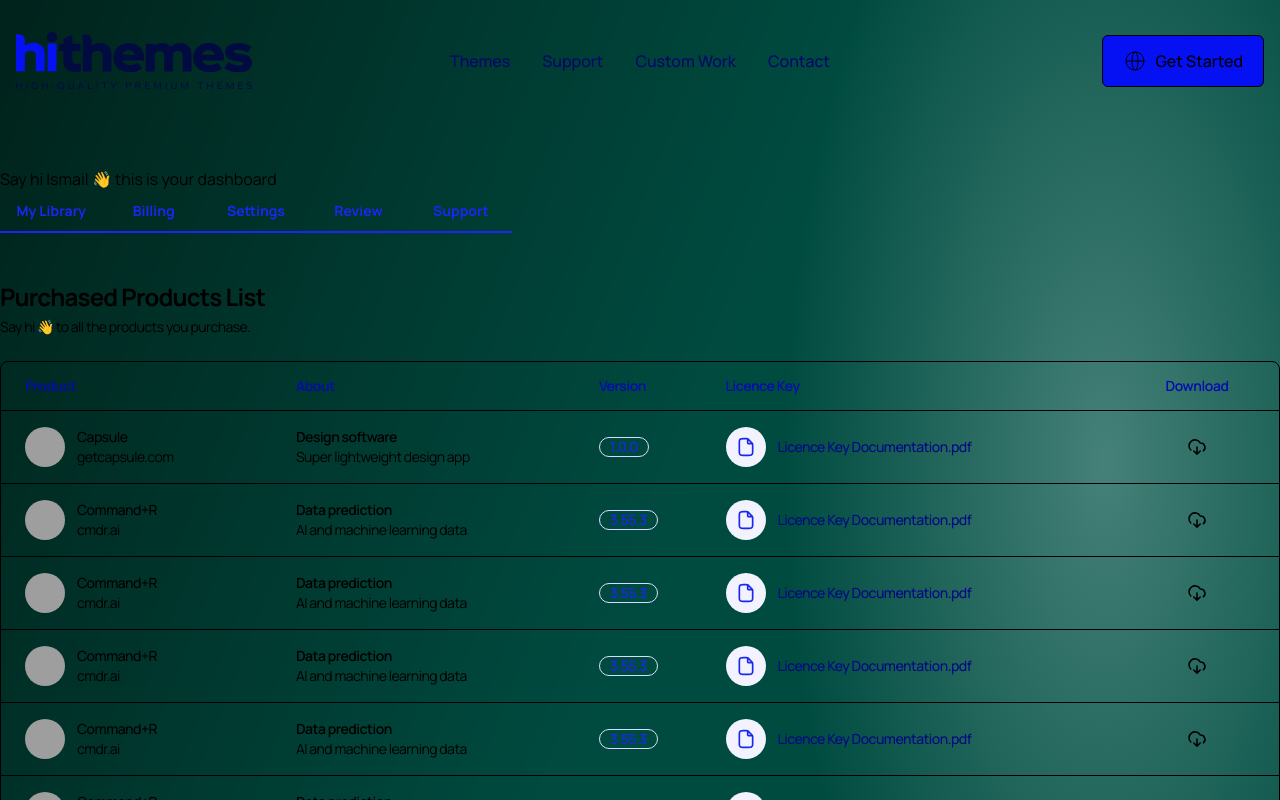
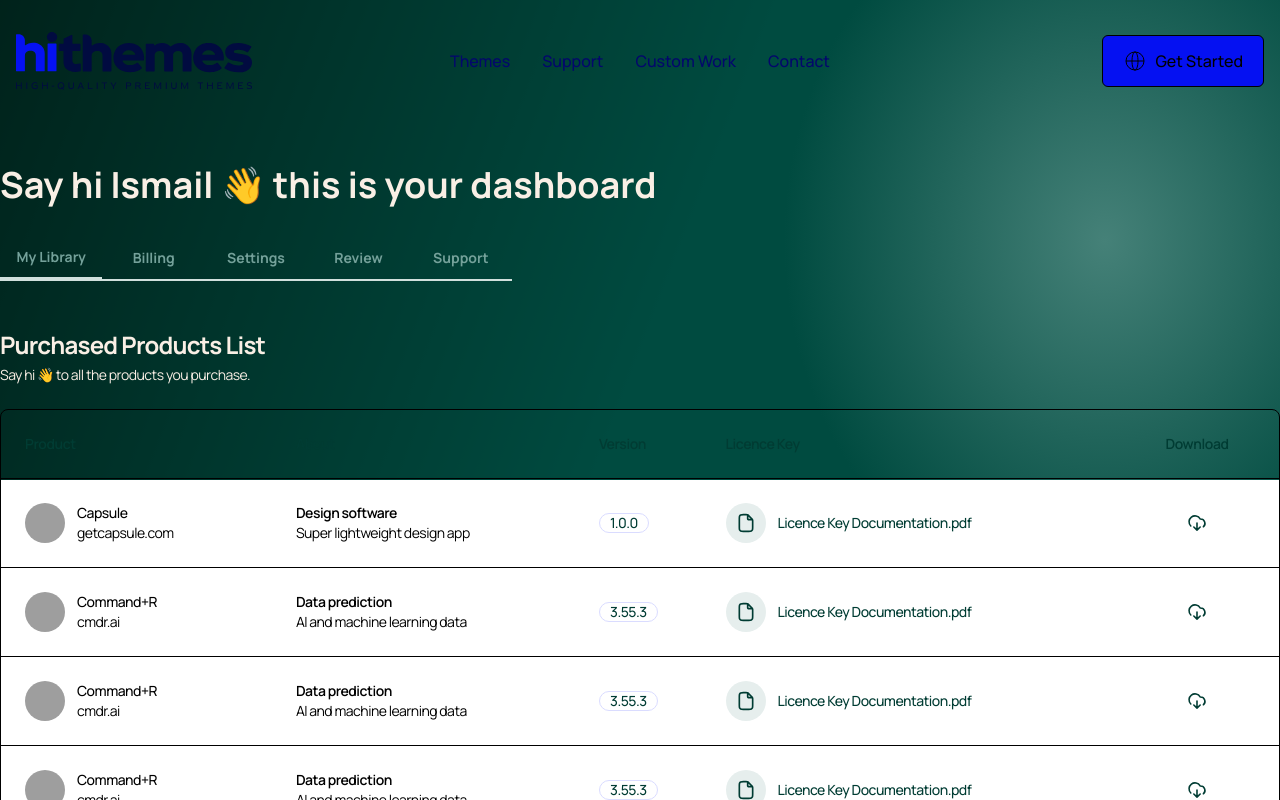
Before and after one commit to hithemes/hithemes, a Next.js app: page /dashboard in a window 1280 px wide. Shown: the top 800 px of the page. Built offline with nearby package versions, Linux system fonts and the light colour scheme; grey boxes are pictures that could not be loaded.

Commit message:
Dashboard page updated

```diff
--- a/pages/dashboard.js
+++ b/pages/dashboard.js
@@ -31,9 +31,11 @@
         />
         <link rel="icon" href="/favicon.ico" />
       </Head>
-      <div className="min-h-[480px] bg-[linear-gradient(111.12deg,_#176257_-7.37%,_rgba(23,_98,_87,_0)_53.44%),radial-gradient(25.07%_77.97%_at_86.32%_50.11%,_#458178_0%,_#004b40_100%)] bg-blend-multiply">
-        <div className="max-w-screen-xl mx-auto pt-[167px]">
-          <h1>Say hi Ismail 👋 this is your dashboard</h1>
+      <div className="min-h-[480px] bg-[linear-gradient(111.12deg,_#176257_-7.37%,_rgba(23,_98,_87,_0)_53.44%),radial-gradient(25.07%_77.97%_at_86.32%_50.11%,_#458178_0%,_#004b40_100%)] bg-blend-multiply"></div>
+      <div className="max-w-screen-xl mx-auto mt-[-315px]">
+        <h1 className="text-aw-50 mb-8 text-4xl font-bold">
+          Say hi Ismail 👋 this is your dashboard
+        </h1>
         <Tab.Group>
           <Tab.List className="flex max-w-lg">
             {TAB_MENU.map((item) => (
@@ -41,8 +43,8 @@
                 key={item.id}
                 className={({ selected }) =>
                   classNames(
-                      'w-full text-[#1B26F3] py-2.5 text-sm font-bold leading-5 border-b-2 border-[#1b26f3] focus:outline-none',
-                      selected ? 'text-[#020984] border-[#020984]' : null
+                    'w-full text-go-300 py-2.5 text-sm font-bold leading-5 border-b-2 border-go-100 focus:outline-none',
+                    selected ? 'text-aw-50 border-b-4 border-aw-50' : null
                   )
                 }
               >
@@ -51,12 +53,12 @@
             ))}
           </Tab.List>
           <Tab.Panels className="mt-2">
-              <Tab.Panel className="rounded-xl bg-white focus:outline-none">
+            <Tab.Panel className="rounded-xl focus:outline-none">
               <div className="mt-12 mb-6">
-                  <h2 className="mb-1 text-2xl font-bold tracking-[-0.8px]">
+                <h2 className="text-aw-50 mb-1 text-2xl font-bold tracking-[-0.8px]">
                   Purchased Products List
                 </h2>
-                  <p className="text-gray-600 text-sm tracking-[-0.5px]">
+                <p className="text-aw-50 text-sm tracking-[-0.5px]">
                   Say hi 👋 to all the products you purchase.
                 </p>
               </div>
@@ -68,31 +70,31 @@
                         <tr>
                           <th
                             scope="col"
-                              className="text-[#030CB0] sm:pl-6 py-3.5 pl-4 pr-3 text-sm font-semibold tracking-[-0.4px] text-left"
+                            className="text-go-700 sm:pl-6 py-6 pl-4 pr-3 text-sm font-semibold tracking-[-0.4px] text-left"
                           >
                             Product
                           </th>
                           <th
                             scope="col"
-                              className="text-[#030CB0] px-3 py-3.5 text-sm font-semibold tracking-[-0.4px] text-left"
+                            className="text-go-700 px-3 py-6 text-sm font-semibold tracking-[-0.4px] text-left"
                           >
                             About
                           </th>
                           <th
                             scope="col"
-                              className="text-[#030CB0] px-3 py-3.5 text-sm font-semibold tracking-[-0.4px] text-left"
+                            className="text-go-700 px-3 py-6 text-sm font-semibold tracking-[-0.4px] text-left"
                           >
                             Version
                           </th>
                           <th
                             scope="col"
-                              className="text-[#030CB0] px-3 py-3.5 text-sm font-semibold tracking-[-0.4px] text-left"
+                            className="text-go-700 px-3 py-6 text-sm font-semibold tracking-[-0.4px] text-left"
                           >
                             Licence Key
                           </th>
                           <th
                             scope="col"
-                              className="text-[#030CB0] py-3.5 pl-3 pr-4 sm:pr-6 text-sm font-semibold tracking-[-0.4px]"
+                            className="text-go-700 py-3.5 pl-3 pr-4 sm:pr-6 text-sm font-semibold tracking-[-0.4px]"
                           >
                             Download
                           </th>
@@ -101,7 +103,7 @@
                       <tbody className="divide-y divide-gray-200 bg-white">
                         {PRODUCT_LIST.map((item) => (
                           <tr key={item.email}>
-                              <td className="whitespace-nowrap py-4 pl-4 pr-3 text-sm sm:pl-6">
+                            <td className="whitespace-nowrap py-6 pl-4 pr-3 text-sm sm:pl-6">
                               <div className="flex items-center lg:gap-3">
                                 <div className="hidden lg:block w-10 h-10">
                                   <Avatar src={item.image} alt={item.name} />
@@ -125,22 +127,24 @@
                               </div>
                             </td>
                             <td className="whitespace-nowrap px-3 py-4 text-sm text-gray-500">
-                                <span className="inline-flex items-center justify-center bg-white text-[#1B26F3] px-2.5 py-0.5 text-sm font-medium tracking-[-0.5px] leading-none border border-[#dadcff] rounded-full">
+                              <span className="inline-flex items-center justify-center bg-white text-go-700 px-2.5 py-0.5 text-sm font-medium tracking-[-0.5px] leading-none border border-[#dadcff] rounded-full">
                                 {item.version}
                               </span>
                             </td>
-                              <td className="whitespace-nowrap inline-flex items-center gap-3 px-3 py-4 text-sm font-medium tracking-[-0.5px] text-[#020984]">
-                                <span className="inline-flex items-center justify-center w-10 h-10 bg-[#F2F3FF] rounded-full">
-                                  <Documents className="w-5 h-5 text-[#1B26F3]" />
+                            <td className="whitespace-nowrap px-3 py-4 text-sm font-medium tracking-[-0.5px] text-go-700">
+                              <div className="inline-flex items-center gap-3">
+                                <span className="inline-flex items-center justify-center w-10 h-10 bg-go-50 rounded-full">
+                                  <Documents className="w-5 h-5 text-go-700" />
                                 </span>
                                 {item.licence}
+                              </div>
                             </td>
                             <td className="relative whitespace-nowrap py-4 pl-3 pr-4 text-sm font-medium sm:pr-6">
                               <a
                                 href="#"
-                                  className="flex items-center justify-center text-gray-600 text-center"
+                                className="flex items-center justify-center text-go-700 text-center"
                               >
-                                  <Download className="w-5 h-5 text-gray-600" />
+                                <Download className="w-5 h-5" />
                               </a>
                             </td>
                           </tr>
@@ -153,10 +157,10 @@
             </Tab.Panel>
             <Tab.Panel className="rounded-xl bg-white focus:outline-none">
               <div className="mt-12 mb-6">
-                  <h2 className="mb-1 text-2xl font-bold tracking-[-0.8px]">
+                <h2 className="text-aw-50 mb-1 text-2xl font-bold tracking-[-0.8px]">
                   Billing History
                 </h2>
-                  <p className="text-gray-600 text-sm tracking-[-0.5px]">
+                <p className="text-aw-50 text-sm tracking-[-0.5px]">
                   Companies that have purchased a subscription.
                 </p>
               </div>
@@ -168,31 +172,31 @@
                         <tr>
                           <th
                             scope="col"
-                              className="text-[#030CB0] sm:pl-6 py-3.5 pl-4 pr-3 text-sm font-semibold tracking-[-0.4px] text-left"
+                            className="text-go-700 sm:pl-6 py-6 pl-4 pr-3 text-sm font-semibold tracking-[-0.4px] text-left"
                           >
                             Product
                           </th>
                           <th
                             scope="col"
-                              className="text-[#030CB0] px-3 py-3.5 text-sm font-semibold tracking-[-0.4px] text-left"
+                            className="text-go-700 px-3 py-6 text-sm font-semibold tracking-[-0.4px] text-left"
                           >
                             Amount
                           </th>
                           <th
                             scope="col"
-                              className="text-[#030CB0] px-3 py-3.5 text-sm font-semibold tracking-[-0.4px] text-left"
+                            className="text-go-700 px-3 py-6 text-sm font-semibold tracking-[-0.4px] text-left"
                           >
                             Date
                           </th>
                           <th
                             scope="col"
-                              className="text-[#030CB0] px-3 py-3.5 text-sm font-semibold tracking-[-0.4px] text-left"
+                            className="text-go-700 px-3 py-6 text-sm font-semibold tracking-[-0.4px] text-left"
                           >
                             Status
                           </th>
                           <th
                             scope="col"
-                              className="text-[#030CB0] py-3.5 pl-3 pr-4 sm:pr-6 text-sm font-semibold tracking-[-0.4px]"
+                            className="text-go-700 py-3.5 pl-3 pr-4 sm:pr-6 text-sm font-semibold tracking-[-0.4px]"
                           >
                             Download Invoice
                           </th>
@@ -201,7 +205,7 @@
                       <tbody className="divide-y divide-gray-200 bg-white">
                         {BILLING_LIST.map((item) => (
                           <tr key={item.id}>
-                              <td className="text-gray-800 text-base font-medium tracking-[-0.5px] py-4 pl-4 pr-3 sm:pl-6 whitespace-nowrap">
+                            <td className="text-gray-800 text-base font-medium tracking-[-0.5px] py-6 pl-4 pr-3 sm:pl-6 whitespace-nowrap">
                               {item.productName}
                             </td>
                             <td className="text-gray-800 text-sm font-medium tracking-[-0.5px] px-3 py-4 whitespace-nowrap">
@@ -253,20 +257,20 @@
             </Tab.Panel>
             <Tab.Panel className="rounded-xl bg-white focus:outline-none">
               <div className="mt-12 mb-6">
-                  <h2 className="mb-1 text-2xl font-bold tracking-[-0.8px]">
+                <h2 className="text-aw-50 mb-1 text-2xl font-bold tracking-[-0.8px]">
                   Settings
                 </h2>
-                  <p className="text-gray-600 text-sm tracking-[-0.5px]">
+                <p className="text-aw-50 text-sm tracking-[-0.5px]">
                   Update your itemal details and password here.
                 </p>
               </div>
             </Tab.Panel>
             <Tab.Panel className="rounded-xl bg-white focus:outline-none">
               <div className="mt-12 mb-6">
-                  <h2 className="mb-1 text-2xl font-bold tracking-[-0.8px]">
+                <h2 className="text-aw-50 mb-1 text-2xl font-bold tracking-[-0.8px]">
                   Leave review & earn %10 bonus
                 </h2>
-                  <p className="text-gray-600 text-sm tracking-[-0.5px]">
+                <p className="text-aw-50 text-sm tracking-[-0.5px]">
                   Earn bonuses with the comments you leave on our products.
                 </p>
               </div>
@@ -278,19 +282,19 @@
                         <tr>
                           <th
                             scope="col"
-                              className="text-[#030CB0] sm:pl-6 py-3.5 pl-4 pr-3 text-sm font-semibold tracking-[-0.4px] text-left"
+                            className="text-go-700 sm:pl-6 py-6 pl-4 pr-3 text-sm font-semibold tracking-[-0.4px] text-left"
                           >
                             Your Product
                           </th>
                           <th
                             scope="col"
-                              className="text-[#030CB0] px-3 py-3.5 text-sm font-semibold tracking-[-0.4px] text-left"
+                            className="text-go-700 px-3 py-6 text-sm font-semibold tracking-[-0.4px] text-left"
                           >
                             Your Review
                           </th>
                           <th
                             scope="col"
-                              className="text-[#030CB0] py-3.5 pl-3 pr-4 sm:pr-6 text-sm font-semibold tracking-[-0.4px]"
+                            className="text-go-700 py-3.5 pl-3 pr-4 sm:pr-6 text-sm font-semibold tracking-[-0.4px]"
                           >
                             Your Stars
                           </th>
@@ -298,7 +302,7 @@
                       </thead>
                       <tbody className="divide-y divide-gray-200 bg-white">
                         <tr>
-                            <td className="whitespace-nowrap py-4 pl-4 pr-3 text-sm sm:pl-6">
+                          <td className="whitespace-nowrap py-6 pl-4 pr-3 text-sm sm:pl-6">
                             <div className="flex items-center lg:gap-3">
                               <div className="hidden lg:block w-10 h-10">
                                 <Avatar
@@ -336,7 +340,7 @@
                           </td>
                         </tr>
                         <tr>
-                            <td className="whitespace-nowrap py-4 pl-4 pr-3 text-sm sm:pl-6">
+                          <td className="whitespace-nowrap py-6 pl-4 pr-3 text-sm sm:pl-6">
                             <div className="flex items-center lg:gap-3">
                               <div className="hidden lg:block w-10 h-10">
                                 <Avatar
@@ -507,10 +511,10 @@
             </Tab.Panel>
             <Tab.Panel className="rounded-xl bg-white focus:outline-none">
               <div className="mt-12 mb-6">
-                  <h2 className="mb-1 text-2xl font-bold tracking-[-0.8px]">
+                <h2 className="text-aw-50 mb-1 text-2xl font-bold tracking-[-0.8px]">
                   Do you need support?
                 </h2>
-                  <p className="text-gray-600 text-sm tracking-[-0.5px]">
+                <p className="text-aw-50 text-sm tracking-[-0.5px]">
                   Make a call for support about our products.
                 </p>
               </div>
@@ -518,7 +522,6 @@
           </Tab.Panels>
         </Tab.Group>
       </div>
-      </div>
     </Layout>
   )
 }
```
Lines whose indentation alone changed are shown as unchanged.
